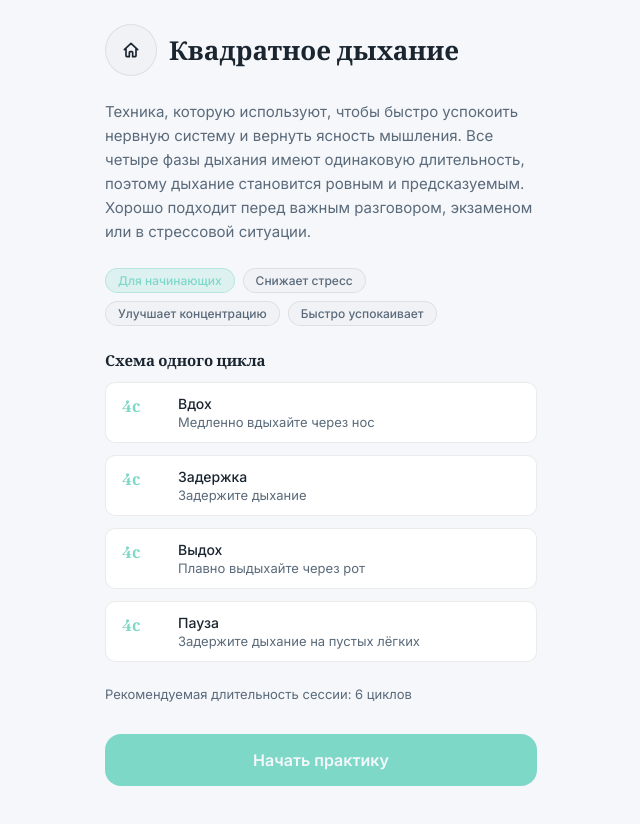
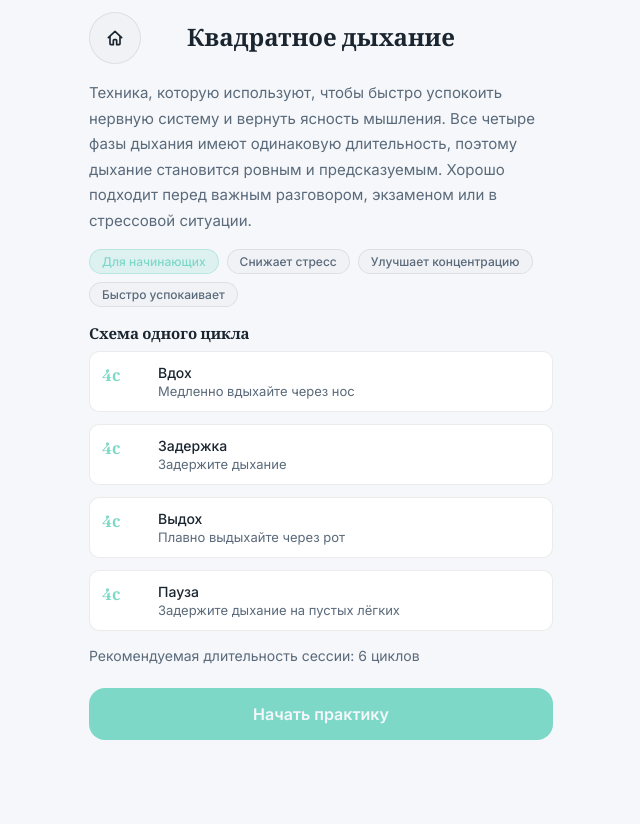
Before and after one commit to no-0-name/breathing-app, a React (Vite) app: page / in a window 1280 px wide. Both pictures are taken after a click on the button 640 px from the left and 550 px from the top of the page. Shown: the top 824 px of the page, without its empty margins (319-959 px from the left). After the commit the page ends 800 px from the top, so only its background shows below. Built offline with nearby package versions, Linux system fonts and the light colour scheme.

Commit message:
Style: reduce glow intensity, soften pulse, tighten cycle counter spacing, fix text layout

```diff
--- a/src/components/ScreenHeader/ScreenHeader.css
+++ b/src/components/ScreenHeader/ScreenHeader.css
@@ -1,26 +1,57 @@
-/* src/components/ScreenHeader/ScreenHeader.css (updated) */
+/* src/components/ScreenHeader/ScreenHeader.css */
 .screen-header {
+  display: grid;
+  grid-template-columns: 52px 1fr 52px;
+  align-items: center;
+  width: 100%;
+  gap: var(--space-2);
+}
+
+.screen-header__left {
   display: flex;
   align-items: center;
-  gap: var(--space-3);
-  width: 100%;
+  justify-content: flex-start;
 }
 
 .screen-header__title {
-  flex: 1;
-  min-width: 0;
   text-align: center;
+  font-size: clamp(18px, 5vw, 24px);
+  font-weight: 600;
+  color: var(--color-text-primary);
+  white-space: normal; /* ← Разрешаем перенос */
+  word-wrap: break-word; /* ← Перенос длинных слов */
+  overflow: visible; /* ← Не обрезаем */
+  padding: 0 var(--space-1);
+  grid-column: 2;
+  justify-self: center;
+  width: 100%;
+  line-height: 1.3; /* ← Увеличиваем межстрочный интервал */
 }
 
 .screen-header__right {
-  width: 52px;
-  flex-shrink: 0;
   display: flex;
   align-items: center;
-  justify-content: center;
+  justify-content: flex-end;
+  grid-column: 3;
 }
 
 .screen-header__spacer {
   width: 52px;
   flex-shrink: 0;
 }
+
+/* ===== МОБИЛЬНАЯ АДАПТАЦИЯ ===== */
+@media (max-width: 480px) {
+  .screen-header {
+    grid-template-columns: 40px 1fr 40px;
+    gap: var(--space-1);
+  }
+
+  .screen-header__spacer {
+    width: 40px;
+  }
+
+  .screen-header__title {
+    font-size: clamp(16px, 4.5vw, 20px);
+  }
+}
--- a/src/components/ScreenHeader/ScreenHeader.tsx
+++ b/src/components/ScreenHeader/ScreenHeader.tsx
@@ -10,16 +10,14 @@ interface ScreenHeaderProps {
   rightElement?: ReactNode;
 }
 
-/**
- * Shared header for every screen except the technique list: a button back
- * to the list, and the screen's title.
- */
 export function ScreenHeader({ title, onGoHome, rightElement }: ScreenHeaderProps) {
   return (
     <div className="screen-header">
-      <IconButton aria-label="На главный экран" onClick={onGoHome}>
-        <HomeIcon />
-      </IconButton>
+      <div className="screen-header__left">
+        <IconButton aria-label="На главный экран" onClick={onGoHome}>
+          <HomeIcon />
+        </IconButton>
+      </div>
       <h1 className="screen-header__title">{title}</h1>
       <div className="screen-header__right">
         {rightElement || <div className="screen-header__spacer" aria-hidden="true" />}
--- a/src/components/SessionScreen/SessionScreen.css
+++ b/src/components/SessionScreen/SessionScreen.css
@@ -1,11 +1,14 @@
-/* src/components/SessionScreen/SessionScreen.css (добавляем стили для кнопки аудио) */
+/* src/components/SessionScreen/SessionScreen.css */
 .session-screen {
   display: flex;
   flex-direction: column;
   align-items: center;
-  gap: var(--space-6);
-  padding: var(--space-6) var(--space-5) var(--space-7);
+  padding: var(--space-3) var(--space-4) var(--space-4);
   flex: 1;
+  min-height: 0;
+  gap: var(--space-3);
+  overflow: visible;
+  position: relative;
 }
 
 .session-screen__header {
@@ -13,7 +16,8 @@
   text-align: center;
   display: flex;
   flex-direction: column;
-  gap: var(--space-2);
+  gap: var(--space-1);
+  flex-shrink: 0;
 }
 
 .session-screen__header-row {
@@ -27,7 +31,7 @@
 }
 
 .session-screen__header .screen-header__title {
-  font-size: 22px;
+  font-size: clamp(18px, 5vw, 22px);
 }
 
 .session-screen__audio-toggle {
@@ -54,24 +58,39 @@
   color: var(--accent, var(--color-accent));
 }
 
-.session-screen__audio-toggle:hover {
-  border-color: var(--color-text-secondary);
+.session-screen__hint {
+  font-size: clamp(13px, 3.5vw, 14px);
+  color: var(--color-text-secondary);
+  min-height: 20px;
+  text-align: center;
+  padding: 0 var(--space-2);
 }
 
-.session-screen__audio-toggle--on:hover {
-  border-color: var(--accent, var(--color-accent));
+/* Центральный блок с кругом */
+.session-screen .breathing-circle {
+  flex: 1;
+  min-height: 200px;
+  max-height: 420px;
+  width: min(280px, 70vw);
+  aspect-ratio: 1;
+  overflow: visible;
+  position: relative;
 }
 
-.session-screen__hint {
-  font-size: 14px;
-  color: var(--color-text-secondary);
-  min-height: 20px;
+/* Прогресс циклов — уменьшенный отступ сверху */
+.session-screen .cycle-progress {
+  flex-shrink: 0;
+  margin-top: var(--space-1); /* ← было var(--space-2) */
 }
 
+/* Кнопки управления */
 .session-screen__controls {
   display: flex;
   align-items: center;
   gap: var(--space-5);
+  flex-shrink: 0;
+  padding: var(--space-2) 0;
+  margin-top: auto;
 }
 
 .session-screen__spacer {
@@ -84,12 +103,14 @@
   align-items: center;
   gap: var(--space-4);
   text-align: center;
+  padding: var(--space-4) 0;
+  margin-top: auto;
 }
 
 .session-screen__finished p {
   color: var(--color-text-secondary);
-  font-size: 14px;
-  max-width: 260px;
+  font-size: clamp(13px, 3.5vw, 14px);
+  max-width: 280px;
 }
 
 .session-screen__restart-button {
@@ -98,7 +119,7 @@
   border-radius: var(--radius-md);
   background: var(--accent, var(--color-accent));
   color: var(--color-bg);
-  font-size: 15px;
+  font-size: clamp(14px, 4vw, 15px);
   font-weight: 600;
   cursor: pointer;
   transition: transform 0.15s ease;
@@ -107,3 +128,25 @@
 .session-screen__restart-button:active {
   transform: scale(0.98);
 }
+
+/* ===== МОБИЛЬНАЯ АДАПТАЦИЯ ===== */
+@media (max-width: 480px) {
+  .session-screen {
+    padding: var(--space-2) var(--space-3) var(--space-3);
+    gap: var(--space-2);
+  }
+
+  .session-screen__controls {
+    gap: var(--space-4);
+  }
+
+  .session-screen__spacer {
+    width: 40px;
+  }
+
+  .session-screen .breathing-circle {
+    min-height: 150px;
+    max-height: 320px;
+    width: min(240px, 65vw);
+  }
+}
--- a/src/components/TechniqueDetail/TechniqueDetail.css
+++ b/src/components/TechniqueDetail/TechniqueDetail.css
@@ -1,31 +1,40 @@
+/* src/components/TechniqueDetail/TechniqueDetail.css */
 .technique-detail {
   display: flex;
   flex-direction: column;
-  gap: var(--space-5);
-  padding: var(--space-5) var(--space-5) var(--space-7);
+  gap: var(--space-4);
+  padding: var(--space-3) var(--space-2); /* Минимальные боковые отступы (8px) */
+  flex: 1;
+  overflow-y: auto;
+  -webkit-overflow-scrolling: touch;
+  width: 100%;
+  max-width: 100%;
 }
 
-.technique-detail .screen-header__title {
-  font-size: 26px;
-  text-align: left;
-}
+/* Заголовок внутри ScreenHeader уже центрируется через grid, не трогаем */
 
 .technique-detail__description {
-  font-size: 15px;
-  line-height: 1.6;
+  font-size: clamp(14px, 4vw, 15px);
+  line-height: 1.7;
   color: var(--color-text-secondary);
+  width: 100%;
+  word-wrap: break-word;
+  padding: 0; /* Убираем лишние отступы */
 }
 
 .technique-detail__benefits {
   display: flex;
   flex-wrap: wrap;
   gap: var(--space-2);
+  width: 100%;
+  padding: 0;
 }
 
 .technique-detail__section-title {
-  font-size: 15px;
+  font-size: clamp(14px, 4vw, 15px);
   color: var(--color-text-primary);
-  margin-bottom: var(--space-3);
+  margin-bottom: var(--space-2);
+  padding: 0;
 }
 
 .technique-detail__phase-list {
@@ -35,16 +44,18 @@
   display: flex;
   flex-direction: column;
   gap: var(--space-3);
+  width: 100%;
 }
 
 .technique-detail__phase {
   display: flex;
   align-items: flex-start;
   gap: var(--space-4);
-  padding: var(--space-3) var(--space-4);
+  padding: var(--space-3) var(--space-3); /* Уменьшаем отступы внутри фазы */
   background: var(--color-surface);
   border: 1px solid var(--color-border);
   border-radius: var(--radius-sm);
+  width: 100%;
 }
 
 .technique-detail__phase-duration {
@@ -52,22 +63,25 @@
   font-family: var(--font-display);
   font-weight: 600;
   color: var(--accent, var(--color-accent));
+  flex-shrink: 0;
 }
 
 .technique-detail__phase-label {
-  font-size: 14px;
+  font-size: clamp(13px, 3.5vw, 14px);
   font-weight: 500;
   margin-bottom: 2px;
 }
 
 .technique-detail__phase-hint {
-  font-size: 13px;
+  font-size: clamp(12px, 3vw, 13px);
   color: var(--color-text-secondary);
 }
 
 .technique-detail__cycles {
-  font-size: 13px;
+  font-size: clamp(13px, 3.5vw, 14px);
   color: var(--color-text-secondary);
+  width: 100%;
+  padding: 0;
 }
 
 .technique-detail__start-button {
@@ -77,11 +91,26 @@
   border-radius: var(--radius-md);
   background: var(--accent, var(--color-accent));
   color: var(--color-bg);
-  font-size: 16px;
+  font-size: clamp(15px, 4.5vw, 16px);
   font-weight: 600;
   transition: transform 0.15s ease;
+  width: 100%;
+  cursor: pointer;
 }
 
 .technique-detail__start-button:active {
   transform: scale(0.98);
 }
+
+/* ===== МОБИЛЬНАЯ АДАПТАЦИЯ ===== */
+@media (max-width: 480px) {
+  .technique-detail {
+    padding: var(--space-2) var(--space-1); /* Ещё меньше отступов на маленьких экранах */
+    gap: var(--space-3);
+  }
+
+  .technique-detail__phase {
+    padding: var(--space-2) var(--space-2);
+    gap: var(--space-3);
+  }
+}
```
Also changed, not shown: src/components/BreathingCircle/BreathingCircle.css (+57 -22 lines), 1 other file (tests, documents, lock files or other folders).
